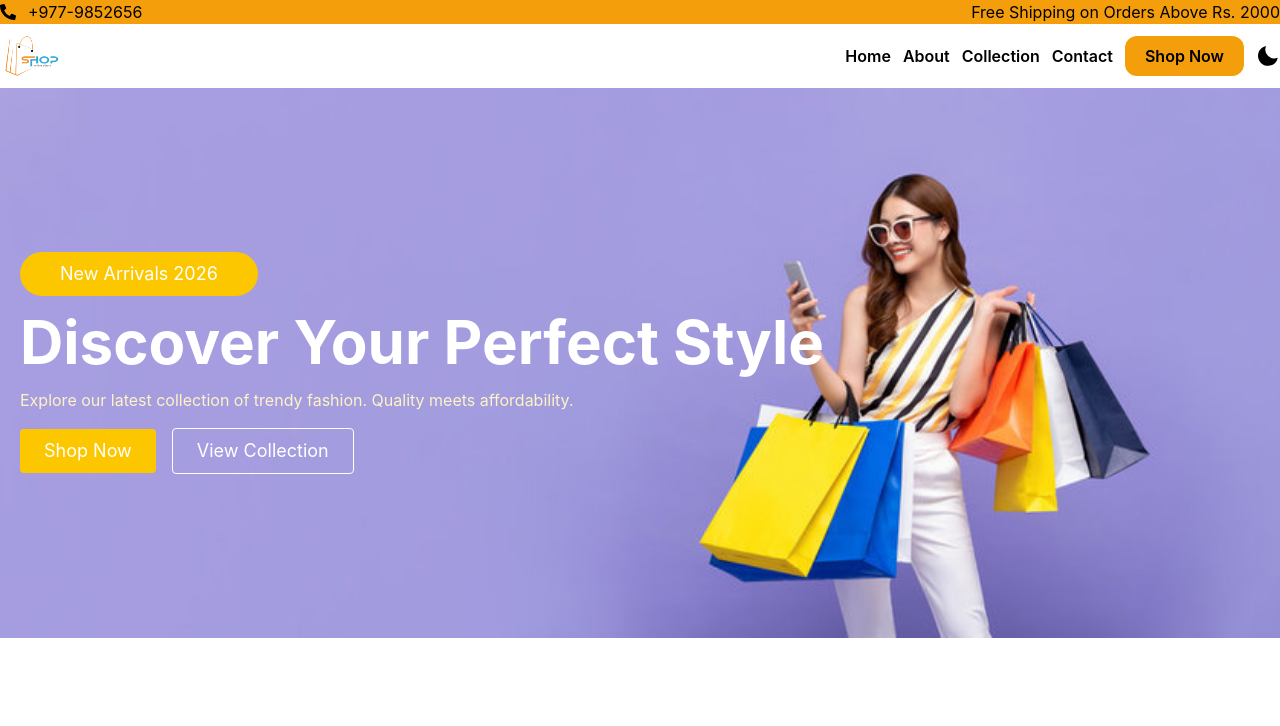
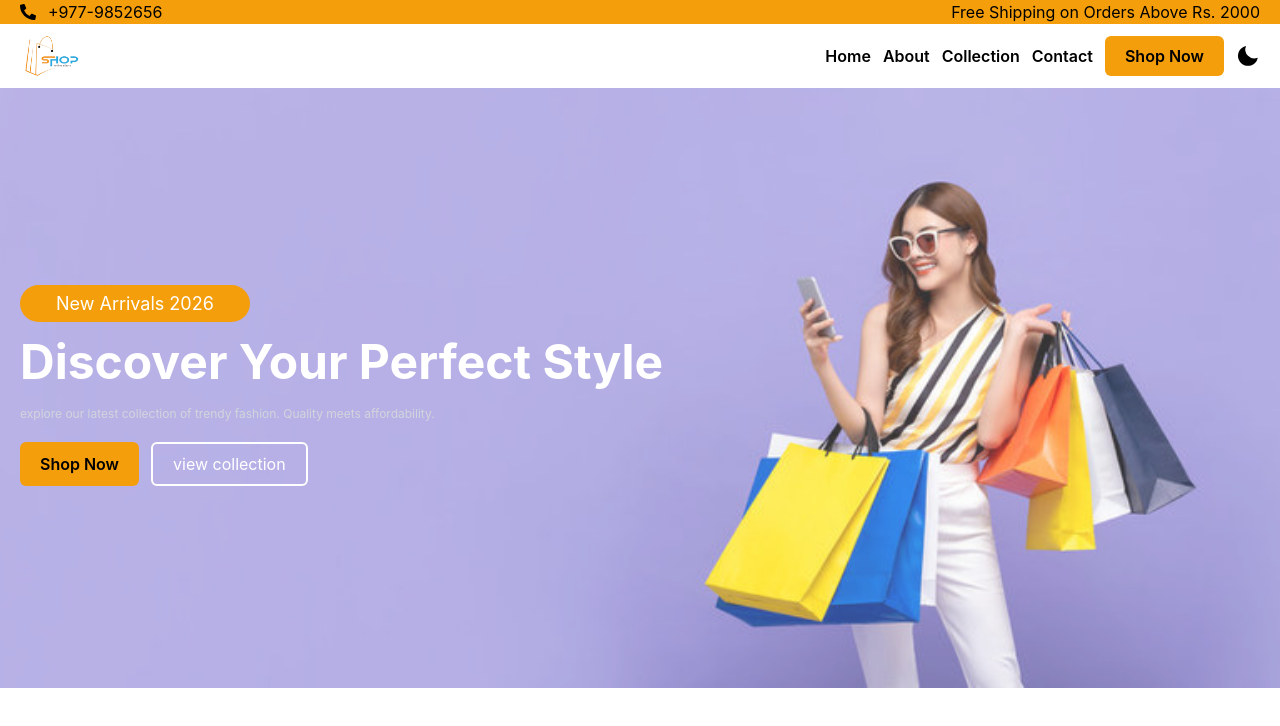
Before and after one commit to 634-sagar/React, a React (Vite) app in the folder newreact/: page / in a window 1280 px wide. Shown: the top 726 px of the page. Built offline with nearby package versions, Linux system fonts and the light colour scheme.

Commit message:
first commit

```diff
--- a/newreact/src/App.tsx
+++ b/newreact/src/App.tsx
@@ -75,7 +75,8 @@
 // };
 
 //
-import Hero from "./components/hero"
+
+import HeroSection from "./components/HeroSection/Herosection"
 import Navbar from "./components/Navbar/Navbar"
 
 
@@ -83,7 +84,7 @@ const App = () => {
   return (
     <div>
       <Navbar />
-      <Hero/>
+      <HeroSection/>
     </div>
   )
 }
--- a/newreact/src/components/Hero.tsx
+++ /dev/null
@@ -1,26 +0,0 @@
-const Hero = () => {
-  return (
-    <div className="h-[550px] bg-[url(./assets/images/Banner2.jpg)] bg-no-repeat bg-cover bg-center flex items-center pl-5">
-      <div className="text-white space-y-4">
-        <button className="bg-yellow-400 text-white text-lg rounded-4xl py-2 px-10">
-          New Arrivals 2026
-        </button>
-        <h1 className="font-bold text-6xl">Discover Your Perfect Style</h1>
-        <p className="text-amber-100">
-          Explore our latest collection of trendy fashion. Quality meets
-          affordability.
-        </p>
-        <div className="space-x-4">
-          <button className="bg-yellow-400 hover:bg-yellow-500 text-white py-2 px-6 rounded-sm text-lg">
-            Shop Now
-          </button>
-          <button className="border py-2 px-6 rounded-sm text-lg hover:bg-sky-500 hover:border-none transition duration-150 ease-in-out">
-            View Collection
-          </button>
-        </div>
-      </div>
-    </div>
-  );
-};
-
-export default Hero;
--- /dev/null
+++ b/newreact/src/components/HeroSection/Herosection.tsx
@@ -0,0 +1,28 @@
+import { HeroImg } from "../../image"
+
+const HeroSection = () => {
+    return (
+        <div className="relative h-[600px]">
+            <img src={HeroImg} alt="banner" className="h-full w-full absolute object-cover" />
+
+            <div className="absolute dark:bg-black/50 bg-white/20 inset-0">
+                <div className=" container flex items-center h-full" >
+                    <div className="space-y-5">
+                        <div >
+                            <span className="section-btn">New Arrivals 2026</span>
+                        </div>
+                            <h1 className="font-bold text-3xl md:text-4xl lg:text-5xl text-white">Discover Your Perfect Style</h1>
+                            <p className="text-xs text-gray-300">explore our latest collection of trendy fashion. Quality meets affordability.</p>
+
+                            <div className="flex gap-3 flex-col sm:flex-row">
+                                <button className="primary-btn">shop now</button>
+                                <button className="secondary-btn">view collection</button>
+                            </div>
+                    </div>
+                </div>
+            </div>
+        </div>
+    )
+}
+
+export default HeroSection
--- a/newreact/src/components/Navbar/Navbar.tsx
+++ b/newreact/src/components/Navbar/Navbar.tsx
@@ -6,16 +6,16 @@ import { IoMdClose } from "react-icons/io";
 import { CiMenuBurger } from "react-icons/ci";
 
 import { Logo } from "../../image";
-import { navlinks } from "../../constant/Navlinks";
 import Darkmode from "../Darkmode";
 import ResponsiveMenu from "../ResponsiveMenu";
+import { navlinks } from "../../constant/Navlinks";
 const Navbar = () => {
   const [showMenu, setMenu] = useState(false);
   const handelMenuToggle = ()=> setMenu(!showMenu);
   return (
     <div>
     <div className="bg-primary">
-        <div className="hidden md:flex justify-between  items-center">
+        <div className=" container hidden md:flex justify-between  items-center">
         <div className="flex items-center gap-3">
           <FaPhoneAlt />
           <span>+977-9852656</span>
@@ -27,8 +27,9 @@ const Navbar = () => {
       </div>
     </div>
 
-      <div className="flex justify-between dark:bg-black dark:text-white ">
-        <div>
+      <div className="  dark:bg-black dark:text-white">
+      <div className=" container flex justify-between ">
+          <div>
           <img src={Logo} alt="logo" className="h-16 w-16" />
         </div>
 
@@ -52,6 +53,7 @@ const Navbar = () => {
     <CiMenuBurger onClick={handelMenuToggle} className="text-2xl"/>
   )}
 </div>
+      </div>
 
       </div>
       <ResponsiveMenu showMenu={showMenu}/>
--- a/newreact/src/components/ResponsiveMenu.tsx
+++ b/newreact/src/components/ResponsiveMenu.tsx
@@ -1,7 +1,6 @@
-
-
 import { navlinks } from "../constant/Navlinks"
 import { Logo } from "../image"
+
 
 type ResponsiveMenuProps = {
     showMenu: boolean
--- /dev/null
+++ b/newreact/src/components/index.ts
@@ -0,0 +1,2 @@
+export {default as Navbar} from "./Navbar/Navbar";
+export {default as HeroSection} from "./HeroSection/HeroSection";
--- a/newreact/src/image.ts
+++ b/newreact/src/image.ts
@@ -1 +1,2 @@
 export {default as Logo} from "./assets/images/Logo.png";
+export {default as HeroImg} from "./assets/images/Banner2.jpg";
--- a/newreact/src/index.css
+++ b/newreact/src/index.css
@@ -7,8 +7,17 @@
 }
 
 @layer components{
+    .container{
+        @apply max-w-6xl mx-auto px-5
+    }
 
     .primary-btn{
-        @apply bg-primary rounded-xl font-semibold px-5 py-2 capitalize hover:bg-orange-700
+        @apply bg-primary rounded-md font-semibold px-5 py-2 capitalize hover:bg-orange-700 duration-500
+    }
+    .secondary-btn{
+        @apply px-5 py-2 border-2 border-white text-white rounded-md hover:bg-white hover:text-black duration-500
+    }
+    .section-btn{
+        @apply bg-primary px-9 py-2 rounded-full text-lg text-white
     }
 }
--- a/newreact/src/pages/Home.tsx
+++ /dev/null
@@ -1,12 +0,0 @@
-import React from 'react'
-import Hero from '../components/hero'
-
-const Home = () => {
-  return (
-    <div>
-      <Hero/>
-    </div>
-  )
-}
-
-export default Home
```
